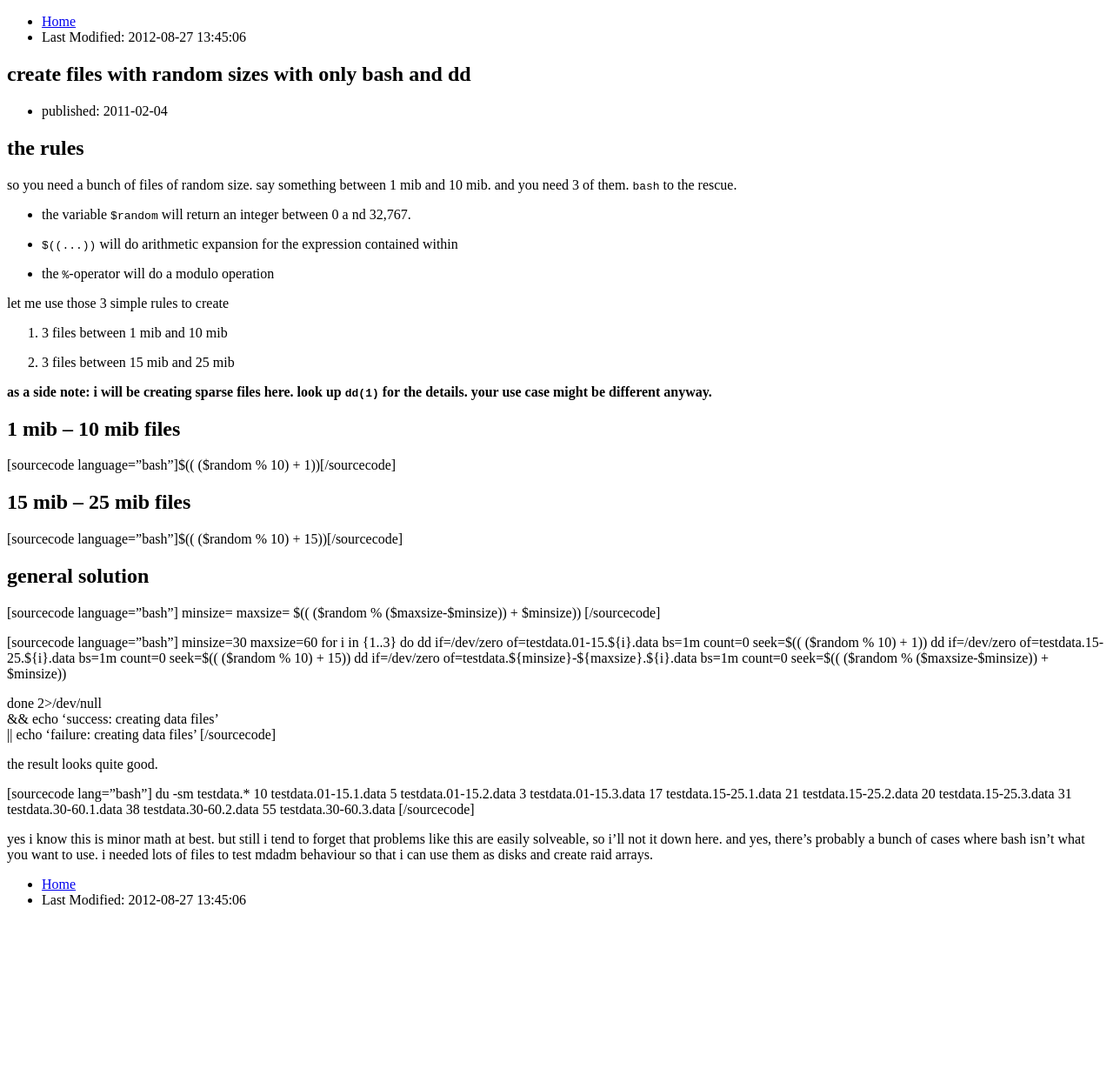
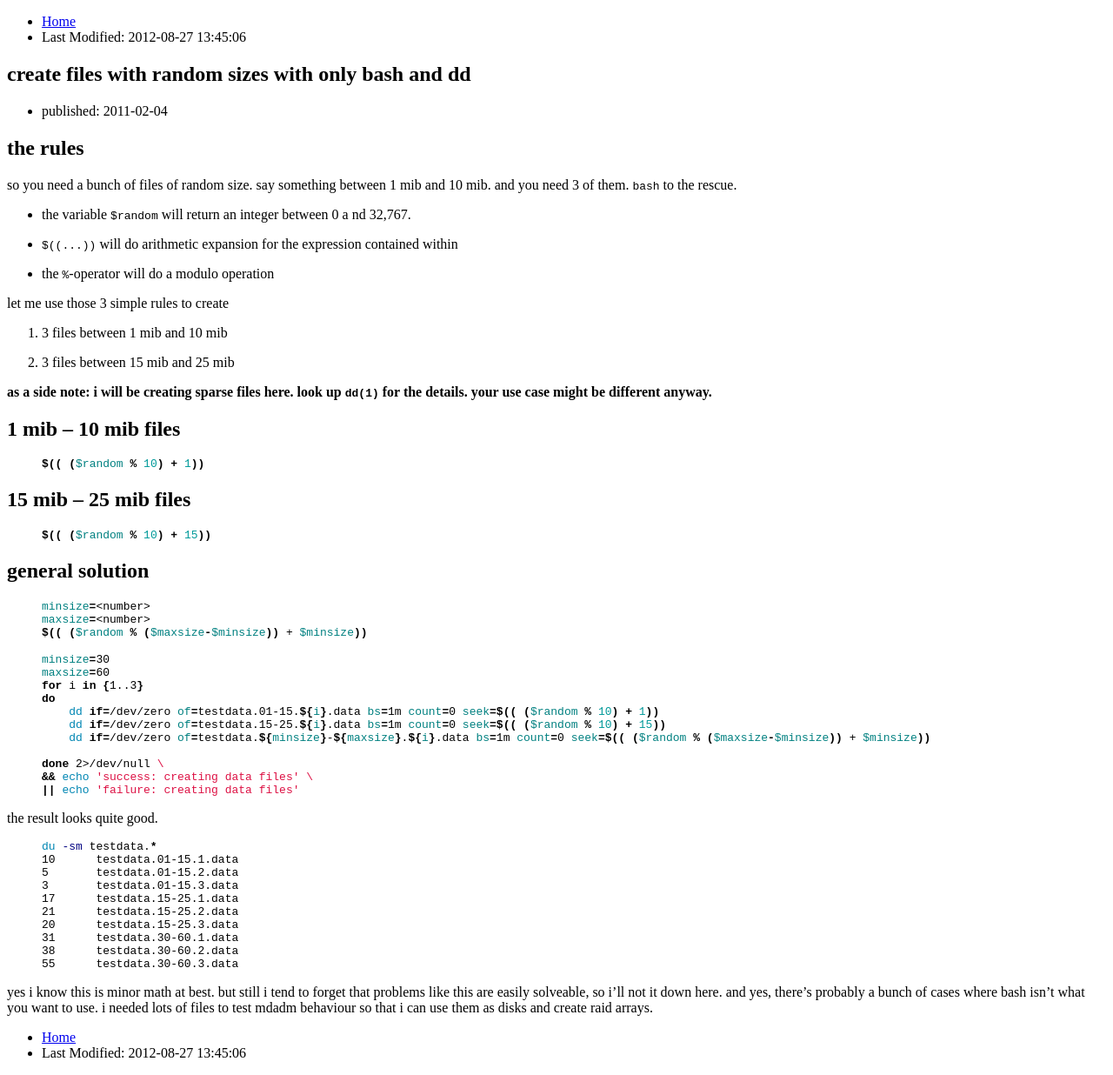
Before and after one commit to serverhorror/serverhorror.github.com, a Jekyll site: the page built from _posts/2011-02-04-create-files-with-random-sizes-with-only-bash-and-dd.markdown, in a window 1280 px wide. Shown: the whole page at 87% size. Built offline with Jekyll 4.4.1, drawn with Linux system fonts in a browser that asks for light colours; Markdown is read by kramdown in place of the engine named in the settings; before the commit the page ends 1060 px from its top, so only the background shows below that.

Commit message:
wordpress sourcecode tag to jekyll highlight migrated

```diff
--- a/_posts/2011-02-04-create-files-with-random-sizes-with-only-bash-and-dd.markdown
+++ b/_posts/2011-02-04-create-files-with-random-sizes-with-only-bash-and-dd.markdown
@@ -47,25 +47,25 @@ Let me use those 3 simple rules to create
 ## 1 MiB -- 10 MiB files
 
 
-[sourcecode language="bash"]$(( ($RANDOM % 10) + 1))[/sourcecode]
+{% highlight bash %}$(( ($RANDOM % 10) + 1)){% endhighlight %}
 
 
 ## 15 MiB -- 25 MiB files
 
 
-[sourcecode language="bash"]$(( ($RANDOM % 10) + 15))[/sourcecode]
+{% highlight bash %}$(( ($RANDOM % 10) + 15)){% endhighlight %}
 
 
 ## General Solution
 
 
-[sourcecode language="bash"]
+{% highlight bash %}
 MINSIZE=<number>
 MAXSIZE=<number>
 $(( ($RANDOM % ($MAXSIZE-$MINSIZE)) + $MINSIZE))
-[/sourcecode]
+{% endhighlight %}
 
-[sourcecode language="bash"]
+{% highlight bash %}
 MINSIZE=30
 MAXSIZE=60
 for i in {1..3}
@@ -77,11 +77,11 @@ do
 done 2>/dev/null \
 && echo 'SUCCESS: Creating data files' \
 || echo 'FAILURE: Creating data files'
-[/sourcecode]
+{% endhighlight %}
 
 The result looks quite good.
 
-[sourcecode lang="bash"]
+{% highlight bash %}
 du -sm testdata.*
 10	testdata.01-15.1.data
 5	testdata.01-15.2.data
@@ -92,6 +92,6 @@ du -sm testdata.*
 31	testdata.30-60.1.data
 38	testdata.30-60.2.data
 55	testdata.30-60.3.data
-[/sourcecode]
+{% endhighlight %}
 
 Yes I know this is minor math at best. But still I tend to forget that problems like this are easily solveable, so I'll not it down here. And yes, there's probably a bunch of cases where bash isn't what you want to use. I needed lots of files to test mdadm behaviour so that I can use them as disks and create RAID arrays.
```
